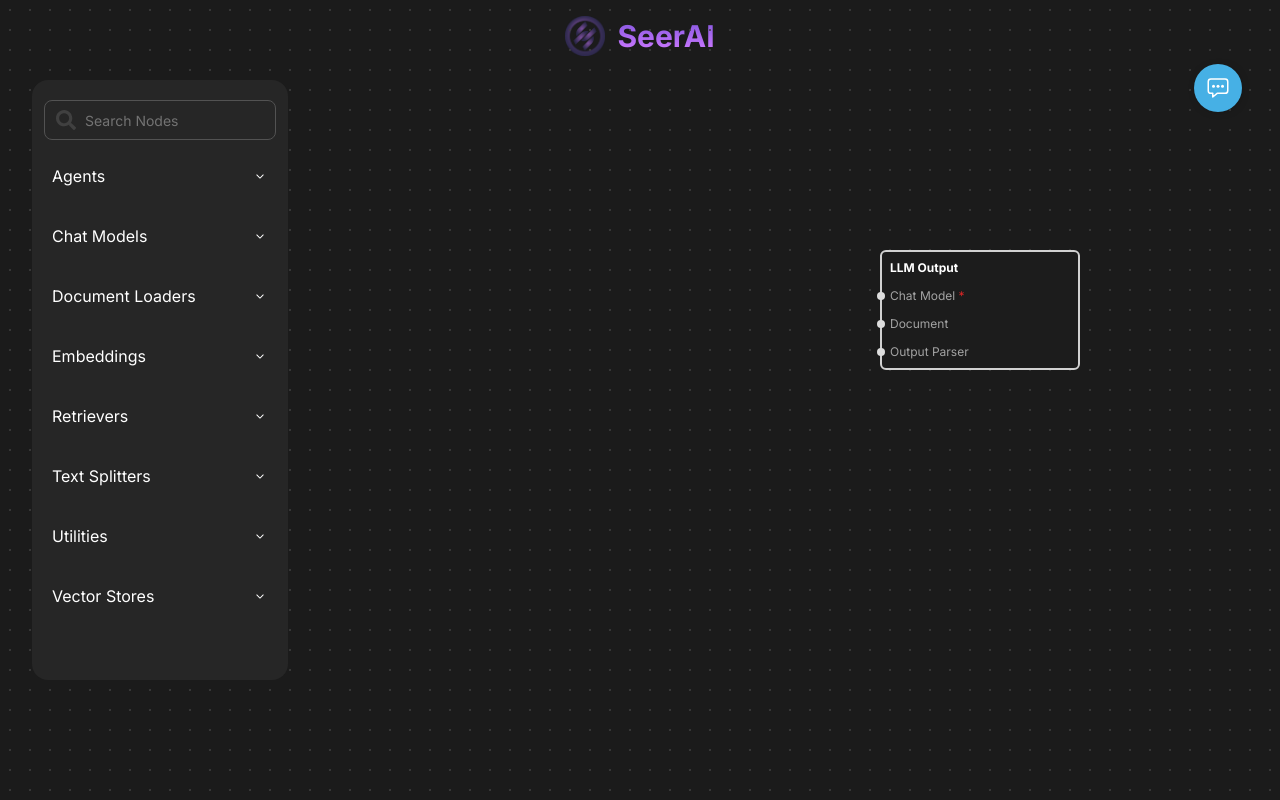
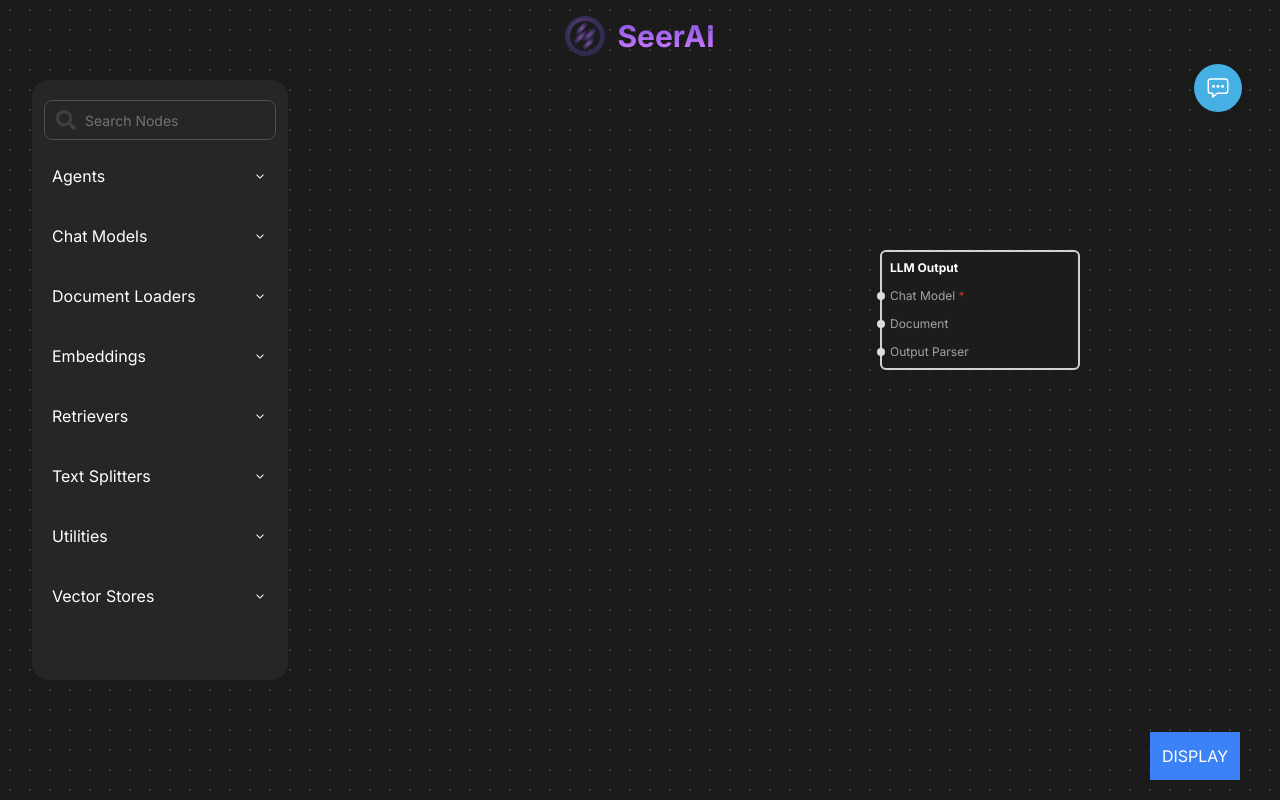
Before and after one commit to brentibanez331/seer-ai, a Next.js app: page / in a window 1280 px wide. Built offline with nearby package versions, Linux system fonts and the light colour scheme.

Commit message:
chore: update board

```diff
--- a/src/components/Board.tsx
+++ b/src/components/Board.tsx
@@ -1998,7 +1998,7 @@ export const Board = () => {
       </div>
 
       <div id="boardWrapper" ref={boardWrapperRef} className="fixed top-0 left-0 w-screen h-screen overflow-scroll no-scrollbar">
-        {/* <button onClick={() => prepareModelData()} type="button" className="fixed bottom-5 right-10 p-3 bg-blue-500 z-[999]">DISPLAY</button> */}
+        <button onClick={() => prepareModelData()} type="button" className="fixed bottom-5 right-10 p-3 bg-blue-500 z-[999]">DISPLAY</button>
 
         {/* Adds a default NODE */}
         <div className="fixed items-center space-x-3 w-full flex justify-center py-4">
--- a/src/components/RetrieverComponent.tsx
+++ b/src/components/RetrieverComponent.tsx
@@ -57,6 +57,11 @@ export const RetrieverNodeComponent = ({
         const value = event.target.value
         // Assuming onParameterChange is available to update the parent
         onParameterChange(node.id, 'instruction', value);
+    };
+
+    const handleMaxDocumentsChange = (value: number) => {
+        // Assuming onParameterChange is available to update the parent
+        onParameterChange(node.id, 'temperature', value);
     };
 
     return (
--- a/src/components/interfaces/RetrieverNode.tsx
+++ b/src/components/interfaces/RetrieverNode.tsx
@@ -7,4 +7,6 @@ export interface RetrieverNode extends BaseNode{
 
 export interface RetrieverParameters {
     name: string                    // The main embedding name
+    arxivMaxLoadDocs: number | null
+    arxivgetFullDocs: number | null
 }
```
